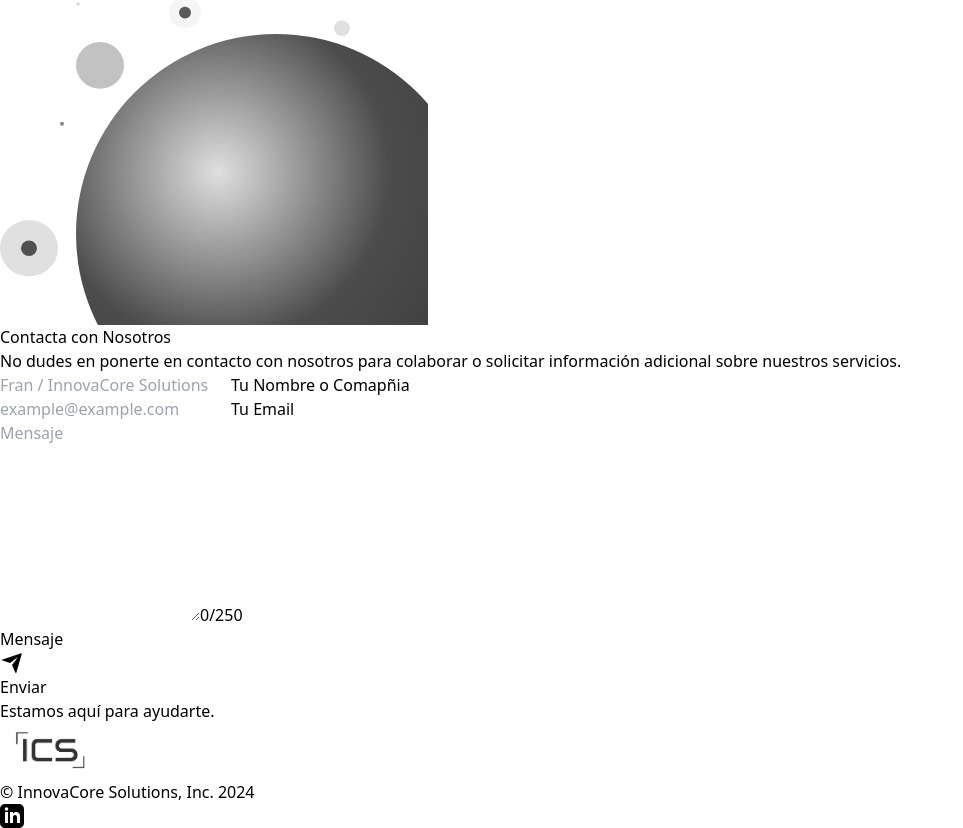
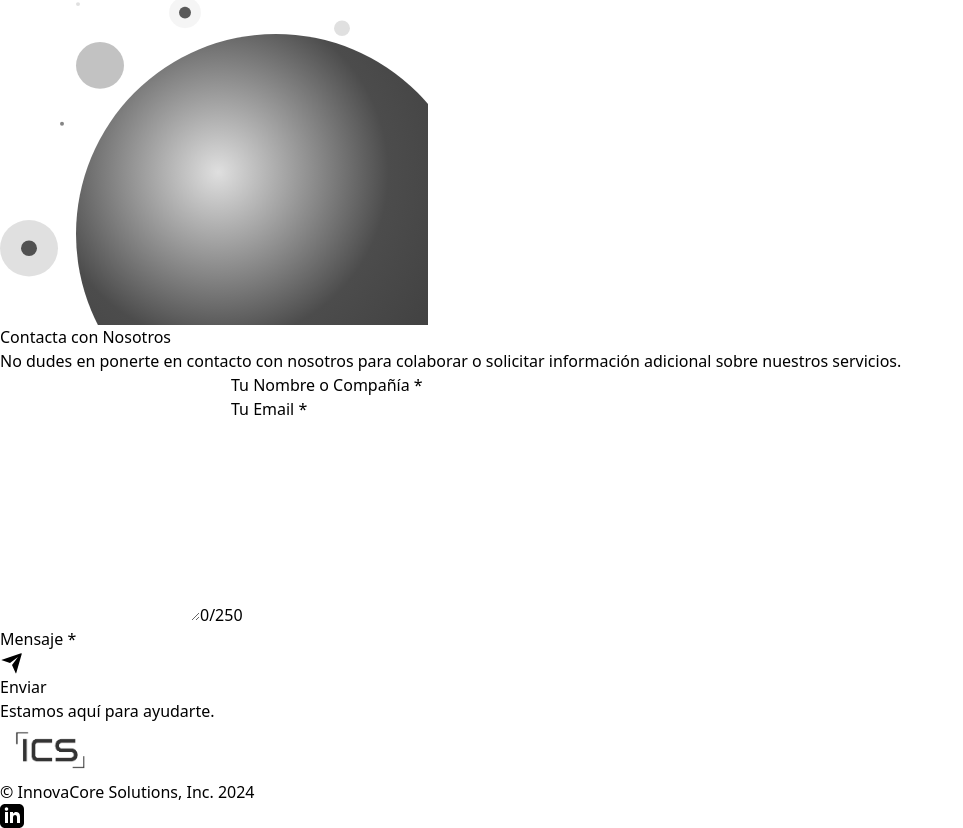
Before and after one commit to InnovaCore-Solutions/landing_page, a Next.js app: page / in a window 1280 px wide. Shown: the part 6344-7172 px from the top of the page, without its empty margins (0-963 px from the left). Built offline with nearby package versions, Linux system fonts and the light colour scheme; a web font is replaced by a local one.

Commit message:
no message

```diff
--- a/pages/index.tsx
+++ b/pages/index.tsx
@@ -3,7 +3,7 @@ import { Footer } from "../src/sections/Footer";
 import { Header } from "../src/sections/Header";
 import { Hero } from "../src/sections/Hero";
 import { Contact } from "../src/sections/Contact";
-import { Testimonials } from "../src/sections/Testimonials";
+import { Team } from "../src/sections/Team";
 import { AboutUs } from "../src/sections/AboutUs";
 
 const Home = ({
@@ -20,7 +20,7 @@ const Home = ({
         <Hero />
         <AboutUs/>
         <FeatureBlocks />
-        <Testimonials />
+        <Team />
         <Contact isDarkMode={isDarkMode}/>
       </main>
       <Footer isDarkMode={isDarkMode} />
--- a/src/components/ContactForm.tsx
+++ b/src/components/ContactForm.tsx
@@ -11,109 +11,146 @@ import { Alert } from './Alert';
 export const ContactForm = (
   props: DetailedHTMLProps<HTMLAttributes<HTMLDivElement>, HTMLDivElement> & {
     id: string;
+    isDarkMode:boolean;
   }
 ) => {
-  const { id, ...divProps } = props;
+  const { id,isDarkMode, ...divProps } = props;
 
   const [email, setEmail] = useState("");
   const [nombre, setNombre] = useState("");
   const [mensaje, setMensaje] = useState("");
-  const [showAlert, setShowAlert] = useState(false);
+  const [showAlertSuccess, setShowAlertSuccess] = useState(false);
+  const [showAlertWarning, setShowAlertWarning] = useState(false);
+  const [showAlertError, setShowAlertError] = useState(false);
+
+  const [showBorderName, setShowBorderName] = useState(false);
+  const [showBorderEmail, setShowBorderEmail] = useState(false);
+  const [showBorderMessage, setShowBorderMessage] = useState(false);
 
   const [emailSubmitted, setEmailSubmitted] = useState(false);
 
   const handleSubmit = async (e: FormEvent<HTMLFormElement>) => {
     e.preventDefault();
-    setEmailSubmitted(true);
-    const res = await axios.post("/api/waitlist", { email , nombre, mensaje});
-    setEmail("");
-    setNombre("");
-    setMensaje("");
-    setShowAlert(true);
-    setTimeout(() => setShowAlert(false), 5000);
+    // Verifica si los campos requeridos están vacíos
+    // Si algún campo requerido está vacío, muestra una alerta y no envía el formulario
+
+    if(!nombre){
+      setShowBorderName(true);
+    }
+    if (!email){
+      setShowBorderEmail(true);
+    }
+    if(!mensaje) {
+      setShowBorderMessage(true);
+    }
+    if(!nombre || !email || !mensaje){
+      setShowAlertWarning(true);
+      setTimeout(() => setShowAlertWarning(false), 5000);
+      return;
+    }
+    // Si todos los campos requeridos están llenos, envía el formulario
+    try{
+      setEmailSubmitted(true);
+      const res = await axios.post("/api/waitlist", { email, nombre, mensaje });
+      setEmail("");
+      setNombre("");
+      setMensaje("");
+
+      setShowBorderEmail(true);
+      setShowBorderMessage(true);
+      setShowBorderName(true);
+
+      setShowAlertSuccess(true);
+      setTimeout(() => setShowAlertSuccess(false), 5000);
+    }
+    catch{
+      setShowAlertError(true);
+      setTimeout(() => setShowAlertError(false), 5000);
+    }
+
   };
 
   const EmailMessage = () => (
     <p className="z-20 mt-3 text-sm text-light">
       {emailSubmitted
-        ? "Gracias por contactar con nosotros a través del formualrio!!"
+        ? "Gracias por contactar con nosotros a través del formulario!!"
         : "Estamos aquí para ayudarte."}
     </p>
   );
 
   return (
-    <div {...divProps} className={twMerge("col","md:w-1/2", divProps.className)}>
+    <div {...divProps} className={twMerge("col", "md:w-1/2", divProps.className)}>
       <form className="relative gap-2 md:gap-4" onSubmit={handleSubmit}>
 
         <div className="z-20 relative">
           <Input
             type="text"
-            className="w-full mb-10"
-            placeholder="Fran / InnovaCore Solutions"
+            className={isDarkMode && showBorderName ? "w-full mb-10 " : "w-full mb-10 dark:border-gray-600"}
             aria-label="Your name/company"
             name="name-company"
             id={`${id}-name`}
             onChange={(event) => setNombre(event.target.value)}
             value={nombre}
-            required
           />
           <label
             htmlFor={id}
             className="absolute z-10 text-xs -top-2 left-4 text-light"
           >
-            Tu Nombre o Comapñia
+            Tu Nombre o Compañía *
           </label>
           {/* Line beneath label to hide outline */}
-          <div className="absolute top-0 w-[8.5rem] h-[2px] bg-strong left-3" />
+          <div className="absolute top-0 w-[9.0rem] h-[2px] bg-strong left-3" />
         </div>
 
         <div className="z-20 relative">
           <Input
             type="email"
-            className="w-full mb-10"
-            placeholder="example@example.com"
+            className={isDarkMode && showBorderEmail ? "w-full mb-10 " : "w-full mb-10 dark:border-gray-600"}
             aria-label="Your email"
             name="email"
             id={`${id}-email`}
             onChange={(event) => setEmail(event.target.value)}
             value={email}
-            required
           />
           <label
             htmlFor={id}
             className="absolute z-10 text-xs -top-2 left-4 text-light"
           >
-            Tu Email
+            Tu Email *
           </label>
 
           {/* Line beneath label to hide outline */}
-          <div className="absolute top-0 w-[3.5rem] h-[2px] bg-strong left-3" />
+          <div className="absolute top-0 w-[4rem] h-[2px] bg-strong left-3" />
         </div>
 
         <div className="z-20 relative">
           <TextArea
-            className="w-full mb-10"
-            placeholder="Mensaje"
+            className={isDarkMode && showBorderMessage ? "w-full mb-10" : "w-full mb-10 dark:border-gray-600"}
             aria-label="Mensaje"
             name="message"
             id={`${id}-message`}
             onChange={(event) => setMensaje(event.target.value)}
             value={mensaje}
-            required
           />
           <label
             htmlFor={`${id}-message`}
             className="absolute z-10 text-xs -top-2 left-4 text-light"
           >
-            Mensaje
+            Mensaje *
           </label>
-          <div className="absolute top-0 w-[3.5rem] h-[2px] bg-strong left-3" />
+          <div className="absolute top-0 w-[4rem] h-[2px] bg-strong left-3" />
         </div>
          <ButtonSend type="submit" />
       </form>
       <EmailMessage />
-      {showAlert && (
-        <Alert type="error" message="El correo ha sido enviado correctamente!" />
+      {showAlertSuccess && (
+        <Alert type="success" message="¡Mensaje enviado correctamente! Gracias por ponerte en contacto." />
+      )}
+      {showAlertWarning && (
+        <Alert type="warning" message="Por favor, asegúrate de completar todos los campos requeridos." />
+      )}
+      {showAlertError && (
+        <Alert type="error" message="Error al enviar el mensaje. Por favor, inténtalo de nuevo más tarde." />
       )}
 
     </div>
--- a/src/components/Input.tsx
+++ b/src/components/Input.tsx
@@ -12,7 +12,7 @@ export const Input = (
     <input
       {...props}
       className={twMerge(
-        "px-4 py-3 border rounded-lg placeholder-gray-400 dark:placeholder-gray-600 bg-strong first-line:border-gray-200 dark:border-gray-600 text-strong",
+        "px-4 py-3 border rounded-lg placeholder-gray-400 dark:placeholder-gray-600 bg-strong first-line:border-gray-200 text-strong",
         props.className
       )}
     />
--- a/src/components/Section.tsx
+++ b/src/components/Section.tsx
@@ -7,9 +7,26 @@ export const Section = (
     grayer?: boolean;
     fullWidth?: boolean;
     gradients?: boolean;
+    gradients2?: boolean;
   }
 ) => {
-  const { grayer, fullWidth, gradients, ...divProps } = props;
+  const { grayer, fullWidth, gradients, gradients2, ...divProps } = props;
+
+
+  const Gradients = () => (
+    <>
+      <div className="absolute inset-0 z-10 backdrop-blur-[200px]" />
+      <NeonCircle className="md:-left-[28rem] -left-40 -top-40 md:-top-[28rem] bg-neon-pink" />
+      <NeonCircle className="md:-right-[28rem] -right-40 -bottom-40 md:-bottom-[28rem] bg-neon-blue" />
+    </>
+  );
+
+  const Gradients2 = () => (
+    <>
+      <div className="absolute inset-0 z-10 backdrop-blur-[200px]" />
+      <NeonCircle className="md:-right-[28rem] -right-40 -top-40 md:-top-[28rem] bg-neon-blue " />
+    </>
+  );
 
   const NeonCircle = ({ className }: { className: string }) => (
     <div
@@ -19,14 +36,16 @@ export const Section = (
       )}
     />
   );
+  const NeonCircle2 = ({ className }: { className: string }) => (
+    <div
+      className={twMerge(
+        "absolute opacity-60 dark:opacity-30 rounded-full w-20 h-20 md:w-[20rem] md:h-[20rem]",
+        className
+      )}
+    />
+  );
 
-  const Gradients = () => (
-    <>
-      <div className="absolute inset-0 z-10 backdrop-blur-[200px]" />
-      <NeonCircle className="md:-left-[28rem] -left-40 -top-40 md:-top-[28rem] bg-neon-pink" />
-      <NeonCircle className="md:-right-[28rem] -right-40 -bottom-40 md:-bottom-[28rem] bg-neon-blue" />
-    </>
-  );
+
 
   return (
     <section
@@ -44,6 +63,7 @@ export const Section = (
         )}
       />
       {gradients ? <Gradients /> : null}
+      {gradients2 ? <Gradients2 /> : null}
     </section>
   );
 };
--- a/src/sections/AboutUs.tsx
+++ b/src/sections/AboutUs.tsx
@@ -20,7 +20,7 @@ const FeatureSection = ({
 }) => (
   <Section
     id="about"
-    gradients
+    gradients2
     grayer={grayer}
     fullWidth
     className={`z-20 col items-center min-h-screen 2xl:min-h-[1000px] h-fit gap-16 col ${
--- a/src/sections/Contact.tsx
+++ b/src/sections/Contact.tsx
@@ -25,7 +25,7 @@ export const Contact = ({ isDarkMode }: { isDarkMode: boolean }) => {
           <p className="z-20 text-lg text-light mb-8">
               No dudes en ponerte en contacto con nosotros para colaborar o solicitar información adicional sobre nuestros servicios.
           </p>
-          <ContactForm id="newsletter-waitlist" />
+          <ContactForm isDarkMode={isDarkMode} id="newsletter-waitlist" />
         </div>
       </Card>
     </Section>
--- a/styles/globals.css
+++ b/styles/globals.css
@@ -239,6 +239,7 @@ html {
     padding:4px;
     margin:2px;
     box-shadow: 0 1px 3px 0 rgb(0 0 0 / 0.1), 0 1px 2px -1px rgb(0 0 0 / 0.1);
+    font-size: 12px;
   }
 
   .alertStyle-warning {
@@ -257,6 +258,7 @@ html {
     padding:4px;
     margin:2px;
     box-shadow: 0 1px 3px 0 rgb(0 0 0 / 0.1), 0 1px 2px -1px rgb(0 0 0 / 0.1);
+    font-size: 12px;
   }
 
   .alertStyle-error {
@@ -275,6 +277,7 @@ html {
     padding:4px;
     margin:2px;
     box-shadow: 0 1px 3px 0 rgb(0 0 0 / 0.1), 0 1px 2px -1px rgb(0 0 0 / 0.1);
+    font-size: 12px;
   }
 
   @keyframes slideIn {
```
Also changed, not shown: package.json (+5 -2 lines), src/sections/Team.tsx (renamed from src/sections/Testimonials.tsx, +20 -20 lines), 1 other file (tests, documents, lock files or other folders).
